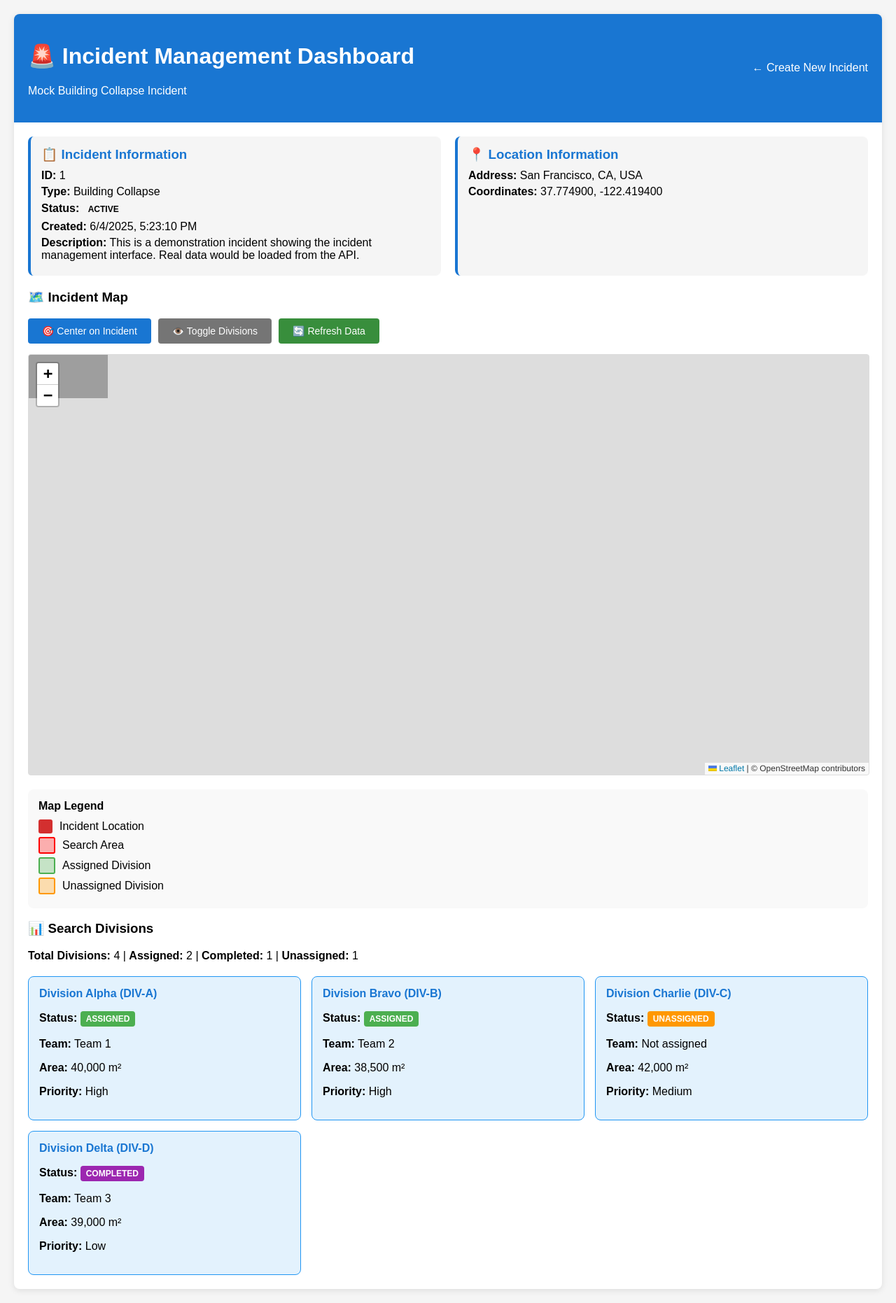
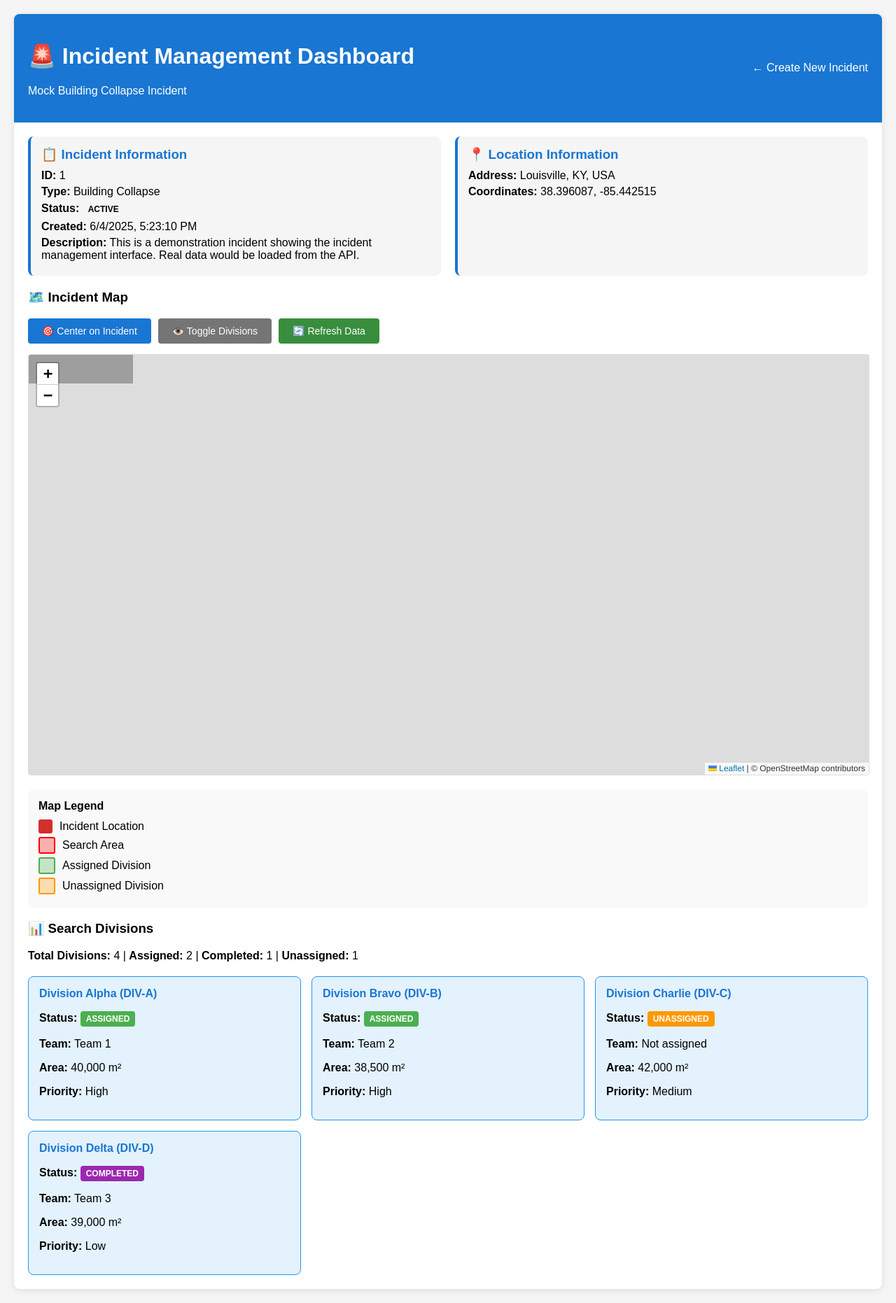
Before and after one commit to johann8384/incident.ockyares.org, a Flask app: page /incident/1 in a window 1280 px wide. Shown: the whole page at 70% size. Run offline with Flask 3, Linux system fonts and the light colour scheme; grey boxes are pictures that could not be loaded.

Commit message:
Update incident view map center to Louisville, KY coordinates

```diff
--- a/templates/incident_view.html
+++ b/templates/incident_view.html
@@ -131,7 +131,7 @@
 
         // Initialize map
         function initMap() {
-            map = L.map('map').setView([37.7749, -122.4194], 13); // Default to San Francisco
+            map = L.map('map').setView([38.3960874, -85.4425145], 13); // Default to Louisville, KY
 
             L.tileLayer('https://{s}.tile.openstreetmap.org/{z}/{x}/{y}.png', {
                 attribution: '© OpenStreetMap contributors'
@@ -169,17 +169,17 @@
                     status: "active",
                     created_at: new Date().toISOString(),
                     location: {
-                        latitude: 37.7749,
-                        longitude: -122.4194,
-                        address: "San Francisco, CA, USA"
+                        latitude: 38.3960874,
+                        longitude: -85.4425145,
+                        address: "Louisville, KY, USA"
                     },
                     search_area: {
                         coordinates: [
-                            [-122.425, 37.770],
-                            [-122.415, 37.770],
-                            [-122.415, 37.780],
-                            [-122.425, 37.780],
-                            [-122.425, 37.770]
+                            [-85.450, 38.390],
+                            [-85.435, 38.390],
+                            [-85.435, 38.402],
+                            [-85.450, 38.402],
+                            [-85.450, 38.390]
                         ]
                     },
                     divisions: [
```
